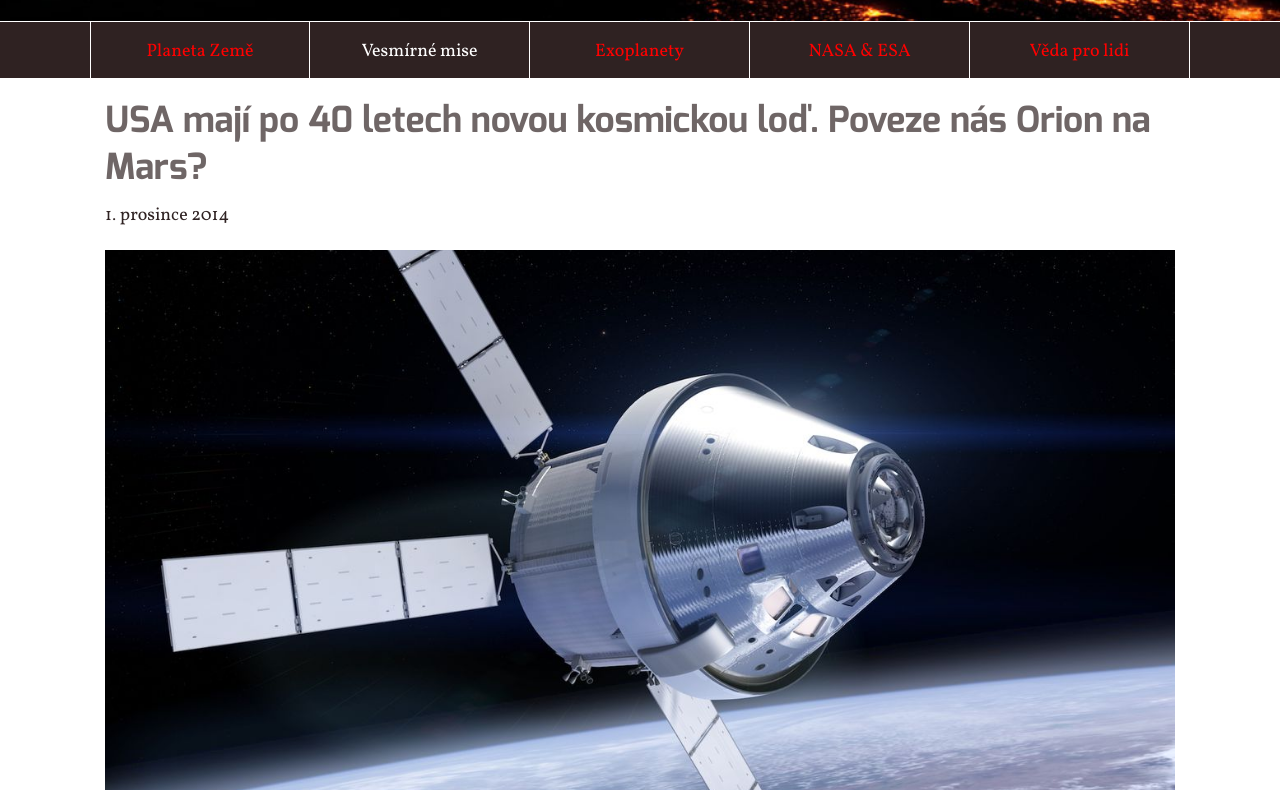
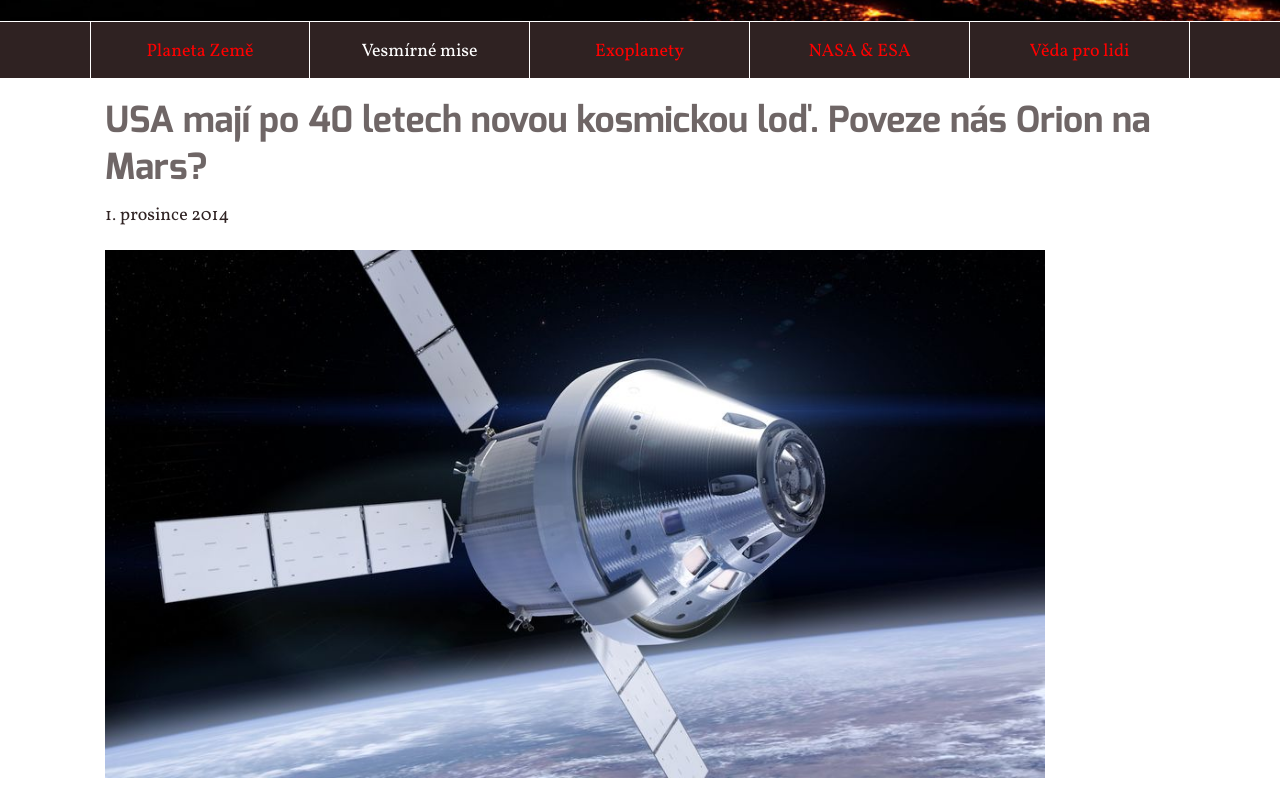
Before and after one commit to machal/space-example-speed, a website: page index.html in a window 1280 px wide. Shown: the part 162-952 px from the top of the page. Drawn offline with Linux system fonts and the light colour scheme.

Commit message:
JS a srcset/sizes

```diff
--- a/index.html
+++ b/index.html
@@ -19,11 +19,7 @@
 
     <link rel="stylesheet" href="dist/css/style.css">
 
-    <script src="dist/js/lib/jquery.js"></script>
-    <script src="dist/js/lib/jquery.fancybox.js"></script>
-    <script src="dist/js/lib/jquery.mousewheel.js"></script>
-    <script src="dist/js/lib/jquery.validate.js"></script>
-    <script src="dist/js/index.js"></script>
+    <script src="dist/js/all.min.js" async></script>
 
   </head>
 
@@ -83,7 +79,21 @@
         </p>
 
         <p class="photo">
-          <img src="dist/img/responsive-images/orion_1-lg.jpg" alt="Orion" height="602">
+          <img
+            srcset="
+              dist/img/responsive-images/orion_1-xs.jpg 400w,
+              dist/img/responsive-images/orion_1-sm.jpg 768w,
+              dist/img/responsive-images/orion_1-md.jpg 1024w,
+              dist/img/responsive-images/orion_1-lg.jpg 1300w,
+              dist/img/responsive-images/orion_1-xl.jpg 1600w,
+            "
+            src="dist/img/responsive-images/orion_1-lg.jpg"
+            sizes="
+              (max-width: 800px) calc(100vw - 30px),
+              (max-width: 991px) 750px,
+              940px,
+            "
+            alt="Orion" height="602">
         </p>
 
         <p>
```
